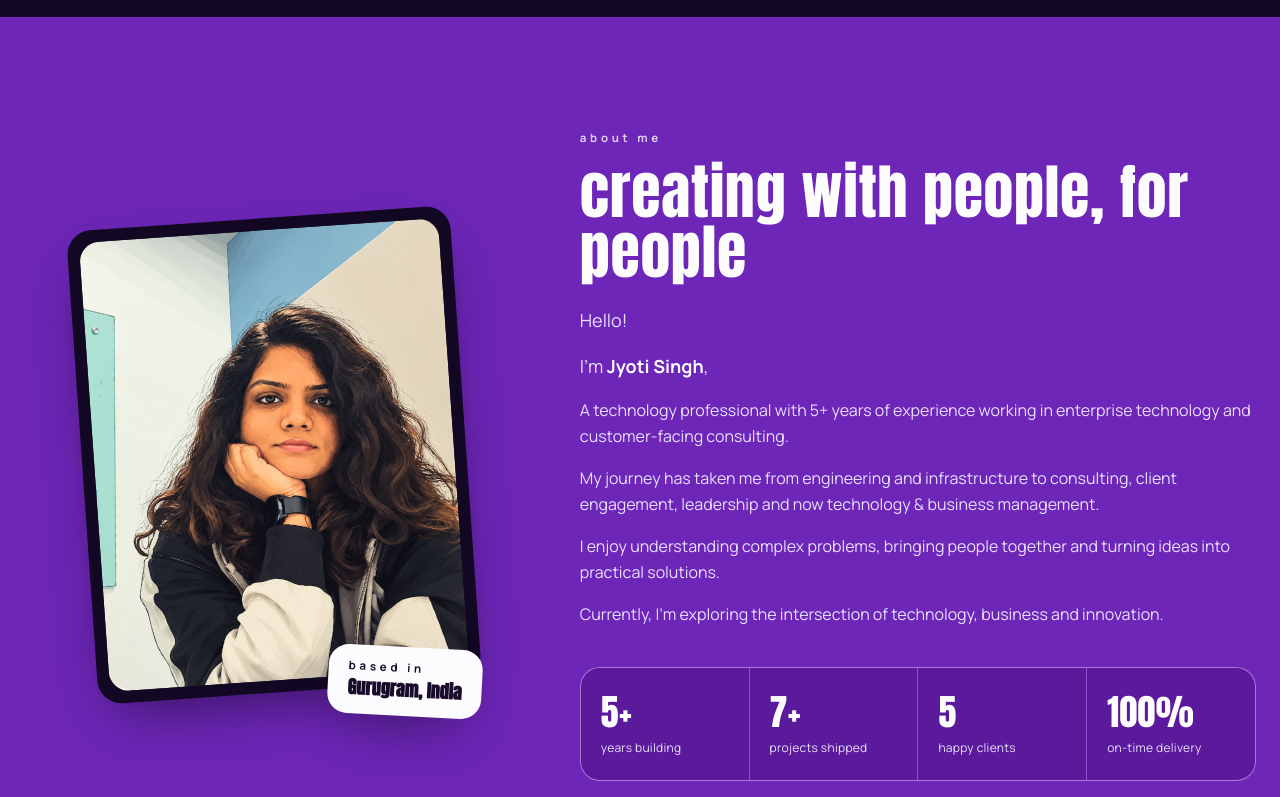
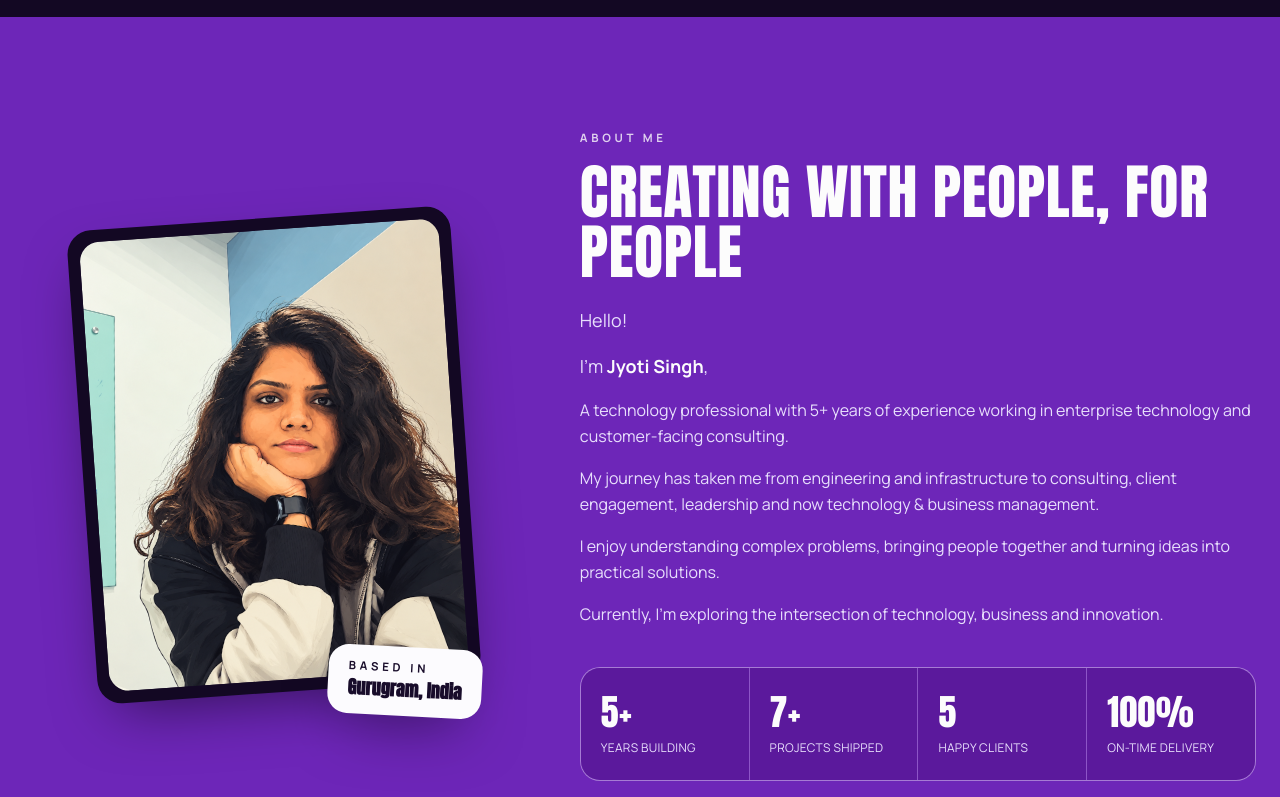
Before and after one commit to jyotisingh2027-art/Jyoti_Kumari-Singh_portfolio, a React (Vite) app: page / in a window 1280 px wide. Shown: the part 1583-2380 px from the top of the page. Built offline with nearby package versions, Linux system fonts and the light colour scheme.

Commit message:
Revert site-wide lowercase; lowercase only the hero skills marquee
Co-Authored-By: Claude Opus 5.5 <noreply@anthropic.com>
Claude-Session: https://claude.ai/code/session_018jxijH8Jqk5ZYFdauh5WtK

```diff
--- a/src/components/site/About.tsx
+++ b/src/components/site/About.tsx
@@ -55,7 +55,7 @@ export function About() {
             {stats.map((stat) => (
               <div key={stat.label} className="bg-card px-5 py-6">
                 <dt className="display text-4xl">{stat.value}</dt>
-                <dd className="mt-2 text-xs tracking-wide text-muted-foreground lowercase">
+                <dd className="mt-2 text-xs tracking-wide text-muted-foreground uppercase">
                   {stat.label}
                 </dd>
               </div>
--- a/src/components/site/Hero.tsx
+++ b/src/components/site/Hero.tsx
@@ -72,7 +72,7 @@ export function Hero() {
       <div className="surface-ink absolute inset-x-0 bottom-0 flex overflow-hidden py-4">
         <div className="animate-marquee flex shrink-0 gap-10 pr-10">
           {[...marqueeWords, ...marqueeWords].map((word, i) => (
-            <span key={`${word}-${i}`} className="display text-xl whitespace-nowrap opacity-90">
+            <span key={`${word}-${i}`} className="display text-xl whitespace-nowrap opacity-90 lowercase">
               {word} <span className="opacity-40">/</span>
             </span>
           ))}
--- a/src/components/site/Projects.tsx
+++ b/src/components/site/Projects.tsx
@@ -59,7 +59,7 @@ export function Projects() {
                       </ul>
                     </div>
                     <div className="flex items-center gap-4">
-                      <span className="text-xs tracking-widest lowercase opacity-60">
+                      <span className="text-xs tracking-widest uppercase opacity-60">
                         {project.category} · {project.year}
                       </span>
                       <span className="grid size-12 shrink-0 place-items-center rounded-full border border-sidebar-border transition-transform group-hover:-rotate-12">
@@ -120,7 +120,7 @@ export function Projects() {
                           {"award" in project && project.award ? (
                             <>
                           <div className="rounded-3xl bg-gold p-6 text-gold-foreground shadow-lift sm:p-8">
-                            <p className="flex items-start gap-3 text-sm font-bold tracking-wide lowercase sm:text-base">
+                            <p className="flex items-start gap-3 text-sm font-bold tracking-wide uppercase sm:text-base">
                               <Trophy className="mt-0.5 size-5 shrink-0" />
                               <span>
                                 {project.award} · {String("awardDate" in project ? project.awardDate : project.year)}
--- a/src/components/site/Roadmap.tsx
+++ b/src/components/site/Roadmap.tsx
@@ -260,7 +260,7 @@ function RoadmapCard({
 
       <div
         className={cn(
-          "relative mt-5 flex items-center justify-between border-t pt-4 text-xs font-semibold tracking-widest lowercase opacity-70",
+          "relative mt-5 flex items-center justify-between border-t pt-4 text-xs font-semibold tracking-widest uppercase opacity-70",
           right ? "border-sidebar-border" : "border-ink/15",
         )}
       >
--- a/src/components/site/Skills.tsx
+++ b/src/components/site/Skills.tsx
@@ -58,7 +58,7 @@ export function Skills() {
                 <div className="mt-6 space-y-6">
                   {skill.groups.map((group) => (
                     <div key={group.heading}>
-                      <h4 className="text-xs font-bold lowercase tracking-widest opacity-50">
+                      <h4 className="text-xs font-bold uppercase tracking-widest opacity-50">
                         {group.heading}
                       </h4>
                       <ul className="mt-3 flex flex-wrap gap-2">
--- a/src/styles.css
+++ b/src/styles.css
@@ -187,7 +187,7 @@
   font-weight: 400;
   letter-spacing: 0.01em;
   line-height: 0.88;
-  text-transform: lowercase;
+  text-transform: uppercase;
 }
 
 @utility text-outline {
@@ -217,7 +217,7 @@
 @utility eyebrow {
   font-size: 0.72rem;
   letter-spacing: 0.32em;
-  text-transform: lowercase;
+  text-transform: uppercase;
   font-weight: 700;
 }
 
```
